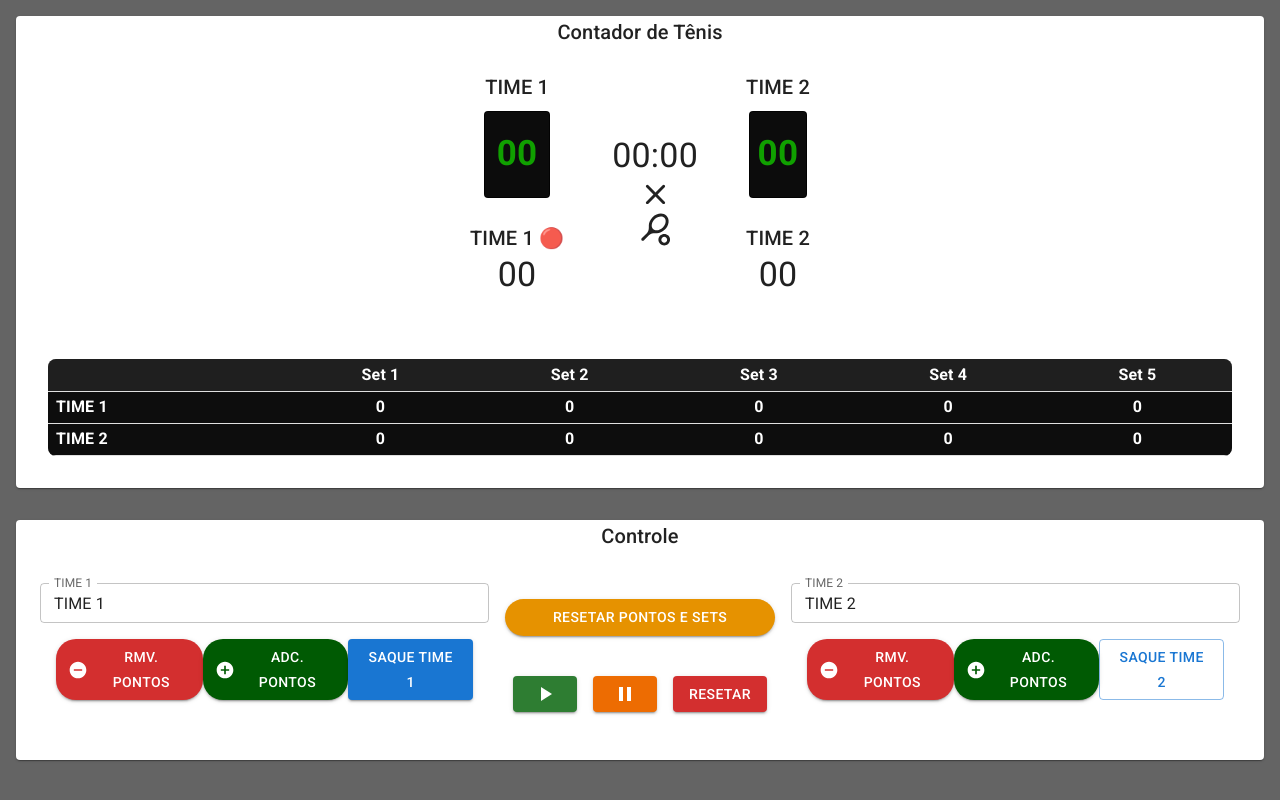
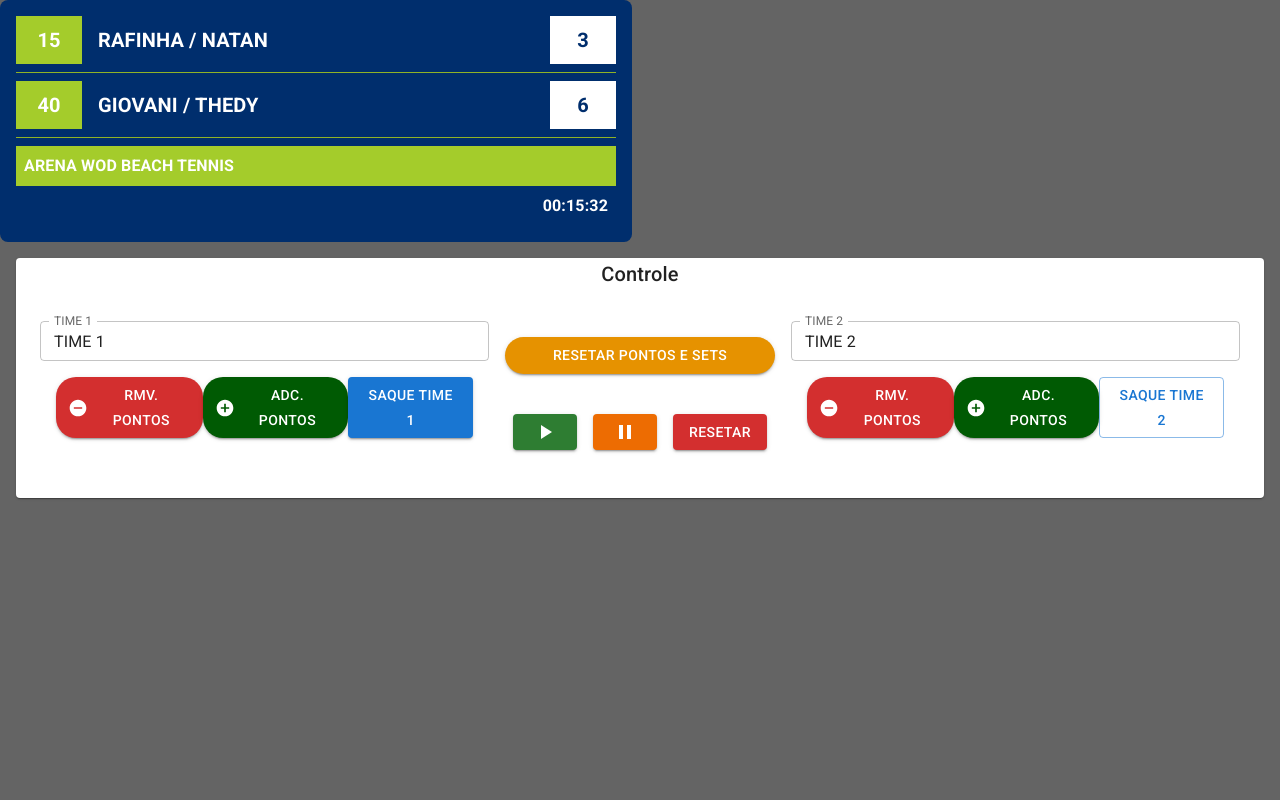
Before and after one commit to VashRogers/project-beach-react, a React (Vite) app: page / in a window 1280 px wide. Built offline with nearby package versions, Linux system fonts and the light colour scheme.

Commit message:
implementando novo scoreboard

```diff
--- a/src/App.tsx
+++ b/src/App.tsx
@@ -3,6 +3,7 @@ import Scoreboard from "./components/scoreboard";
 import "./App.css";
 import ControlPanel from "./components/control-panel";
 import { useState } from "react";
+import { NewScoreboard } from "./components/new-scoreboard";
 function App() {
     const [team1, setTeam1] = useState("TIME 1");
     const [team2, setTeam2] = useState("TIME 2");
@@ -31,7 +32,7 @@ function App() {
 
     return (
         <Box display="flex" flexDirection="column">
-            <Scoreboard
+            {/* <Scoreboard
                 team1={team1}
                 team2={team2}
                 setTeam1={setTeam1}
@@ -44,7 +45,10 @@ function App() {
                 team2Sets={team2Sets}
                 time={time}
                 servingTeam={servingTeam}
-            />
+            /> */}
+
+            <NewScoreboard />
+
             <ControlPanel
                 team1={team1}
                 team2={team2}
--- /dev/null
+++ b/src/components/new-scoreboard/index.tsx
@@ -0,0 +1,127 @@
+import { Box, Divider, Stack, Typography } from "@mui/material";
+
+export function NewScoreboard() {
+    return (
+        <Box
+            sx={{
+                maxWidth: 600,
+                backgroundColor: "#002E6D", // Cor de fundo principal
+                color: "white",
+                padding: "16px",
+                borderRadius: "8px",
+            }}
+        >
+            <Stack direction="row" alignItems="center" spacing={1}>
+                {/* Seção de Pontos */}
+                <Box
+                    sx={{
+                        backgroundColor: "#A4CC2B", // Cor de fundo do ícone e pontos
+                        padding: "8px",
+                        display: "flex",
+                        justifyContent: "center",
+                        alignItems: "center",
+                        width: "50px",
+                    }}
+                >
+                    <Typography variant="h6" fontWeight="bold">
+                        15
+                    </Typography>
+                </Box>
+
+                <Box
+                    sx={{
+                        padding: "8px",
+                        flexGrow: 1,
+                    }}
+                >
+                    <Typography variant="h6" fontWeight="bold">
+                        RAFINHA / NATAN
+                    </Typography>
+                </Box>
+
+                <Box
+                    sx={{
+                        padding: "8px",
+                        backgroundColor: "#FFFFFF",
+                        color: "#002E6D",
+                        width: "50px",
+                        textAlign: "center",
+                    }}
+                >
+                    <Typography variant="h6" fontWeight="bold">
+                        3
+                    </Typography>
+                </Box>
+            </Stack>
+
+            <Divider sx={{ backgroundColor: "#A4CC2B", marginY: "8px" }} />
+
+            <Stack direction="row" alignItems="center" spacing={1}>
+                <Box
+                    sx={{
+                        backgroundColor: "#A4CC2B",
+                        padding: "8px",
+                        display: "flex",
+                        justifyContent: "center",
+                        alignItems: "center",
+                        width: "50px",
+                    }}
+                >
+                    <Typography variant="h6" fontWeight="bold">
+                        40
+                    </Typography>
+                </Box>
+
+                <Box
+                    sx={{
+                        padding: "8px",
+                        flexGrow: 1,
+                    }}
+                >
+                    <Typography variant="h6" fontWeight="bold">
+                        GIOVANI / THEDY
+                    </Typography>
+                </Box>
+
+                <Box
+                    sx={{
+                        padding: "8px",
+                        backgroundColor: "#FFFFFF",
+                        color: "#002E6D",
+                        width: "50px",
+                        textAlign: "center",
+                    }}
+                >
+                    <Typography variant="h6" fontWeight="bold">
+                        6
+                    </Typography>
+                </Box>
+            </Stack>
+
+            <Divider sx={{ backgroundColor: "#A4CC2B", marginY: "8px" }} />
+
+            <Box
+                sx={{
+                    backgroundColor: "#A4CC2B",
+                    padding: "8px",
+                }}
+            >
+                <Typography variant="body1" fontWeight="bold">
+                    ARENA WOD BEACH TENNIS
+                </Typography>
+            </Box>
+
+            <Box
+                sx={{
+                    padding: "8px",
+                    display: "flex",
+                    justifyContent: "flex-end",
+                }}
+            >
+                <Typography variant="body1" fontWeight="bold">
+                    00:15:32
+                </Typography>
+            </Box>
+        </Box>
+    );
+}
```
